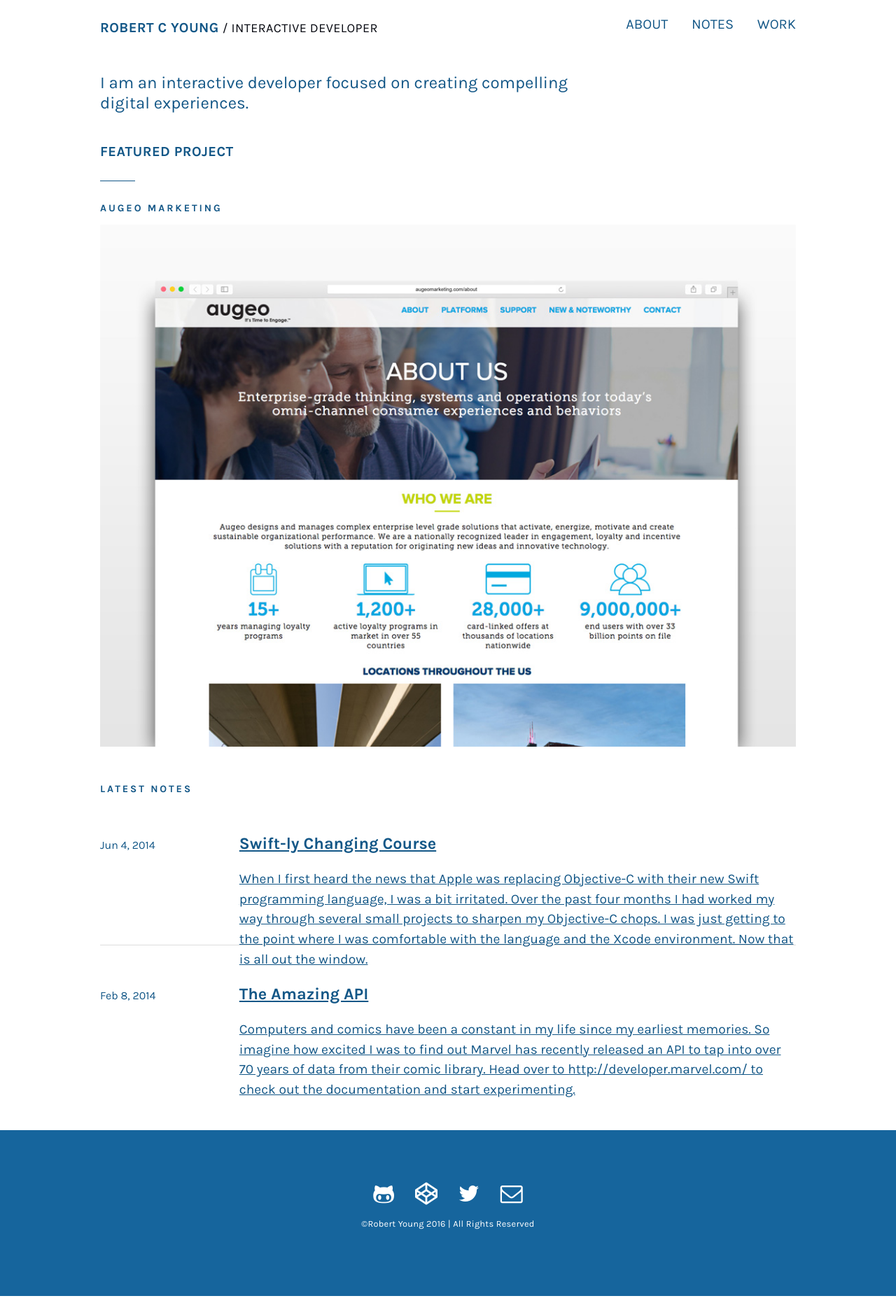
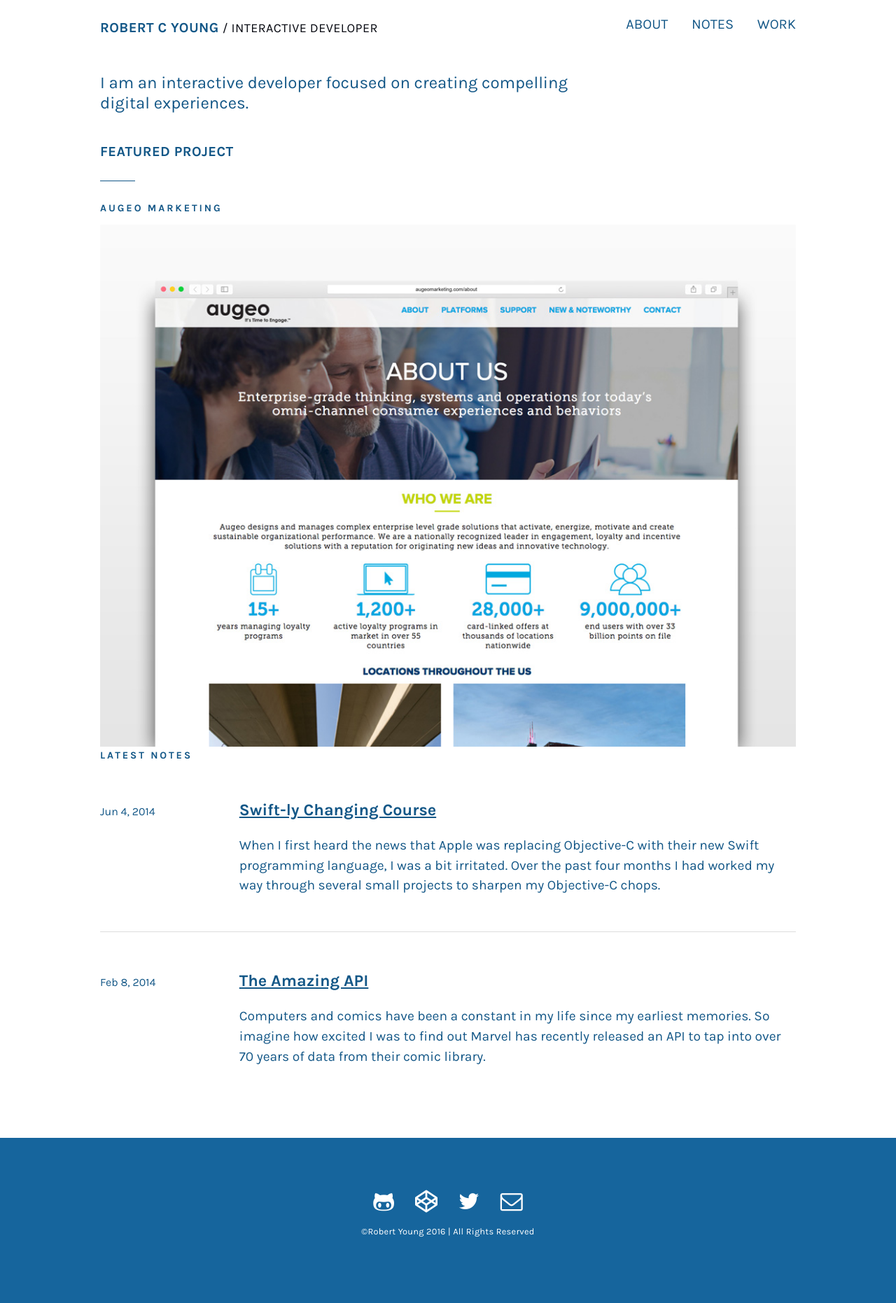
Before and after one commit to ryoungz/robblog, a Jekyll site: the page built from index.html, in a window 1280 px wide. Shown: the whole page at 70% size. Built offline with Jekyll 4.4.1, drawn with Linux system fonts in a browser that asks for light colours; nearby versions of some CDN libraries.

Commit message:
Add excerpt functionality to posts.

```diff
--- a/_posts/2014-02-08-the-amazing-api.markdown
+++ b/_posts/2014-02-08-the-amazing-api.markdown
@@ -1,9 +1,10 @@
 ---
 layout: post
+excerpt_separator: <!--more-->
 title:  "The Amazing API"
 date:   2014-02-08 16:04:48 -0600
 categories: api
 permalink: The-Amazing-API
 image: marvel_logo.jpg
 ---
-Computers and comics have been a constant in my life since my earliest memories. So imagine how excited I was to find out Marvel has recently released an API to tap into over 70 years of data from their comic library. Head over to http://developer.marvel.com/ to check out the documentation and start experimenting.
+Computers and comics have been a constant in my life since my earliest memories. So imagine how excited I was to find out Marvel has recently released an API to tap into over 70 years of data from their comic library. <!--more--> Head over to <a href="http://developer.marvel.com/">developer.marvel.com</a> to check out the documentation and start experimenting.
--- a/_sass/_layout.scss
+++ b/_sass/_layout.scss
@@ -57,7 +57,7 @@
 
 .header-link {
     font-weight: 400;
-    font-size: .75em;
+    font-size: .9em;
     text-transform: uppercase;
     letter-spacing: .06em;
     line-height: 2.25;
@@ -104,7 +104,7 @@
     -ms-flex-align: baseline;
     align-items: baseline;
     z-index: 1;
-    padding: 1em 0;
+    padding: .25em 0;
 }
 
 .info-photo {
@@ -139,7 +139,6 @@
 }
 
 .main-notes {
-    padding-top: 3em;
     background-color: #FFF;
 }
 
@@ -160,8 +159,17 @@
     color: #16659D;
 }
 
+.main-notes-description a {
+    text-decoration: none;
+}
+
+
+.main-notes-description a h1 {
+    text-decoration: underline;
+}
+
 .main-notes-post {
-    height: 150px;
+    height: auto;
     display: -webkit-box;
     display: -webkit-flex;
     display: -ms-flexbox;
```
Also changed, not shown: _posts/2014-06-04-swift-ly-changing-course.md (+2 -1 lines).
